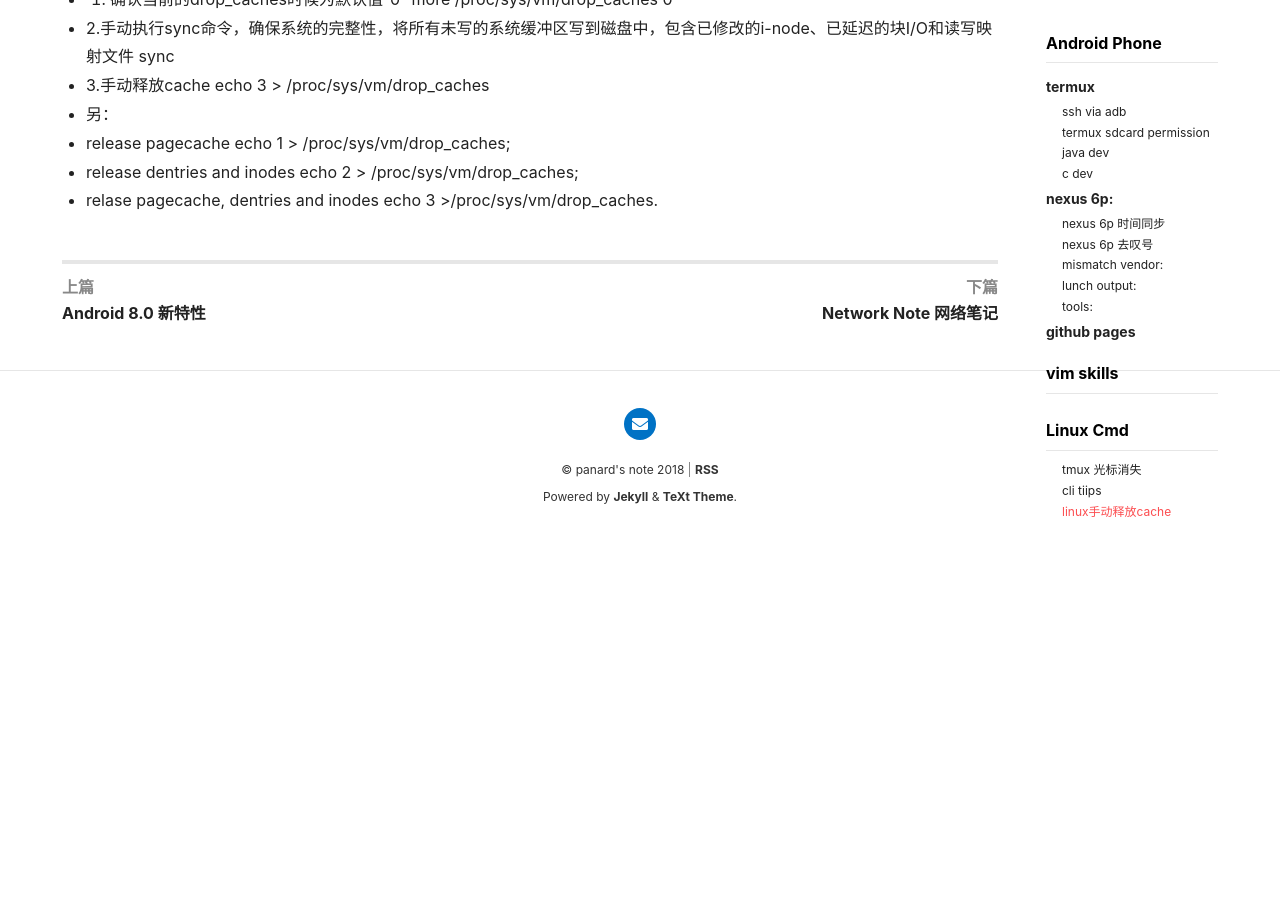
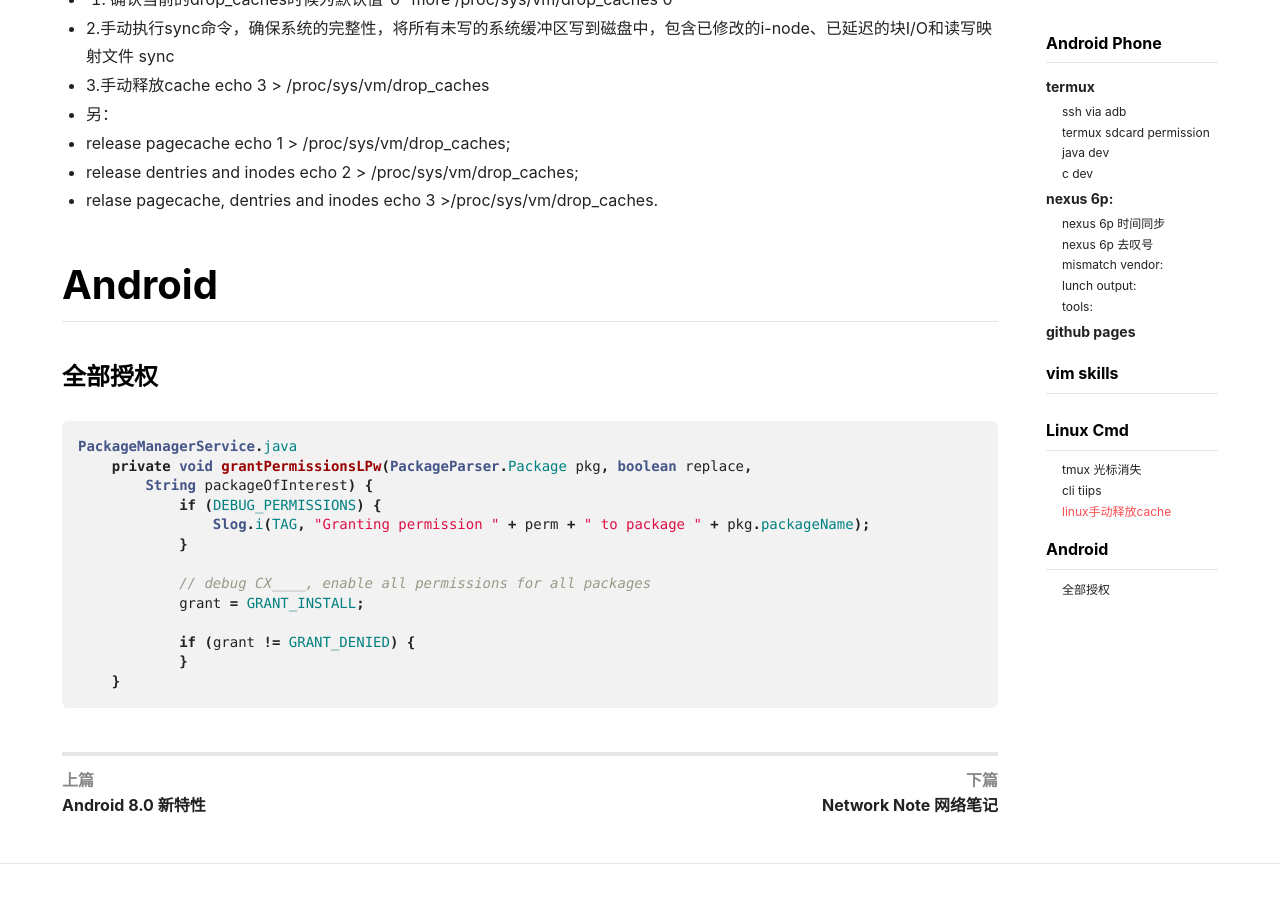
Before and after one commit to panard313/panard313.github.io, a Jekyll site: the page built from _posts/2018-05-29-using.md, in a window 1280 px wide and 900 px high, scrolled down 3363 px. Built offline with Jekyll 4.4.1, drawn with Linux system fonts in a browser that asks for light colours; nearby versions of some CDN libraries; before the commit the page ends 3894 px from its top, so only the background shows below that.

````diff
--- a/_posts/2018-05-29-using.md
+++ b/_posts/2018-05-29-using.md
@@ -142,3 +142,23 @@ Hello world, on termux!
 
 - relase pagecache, dentries and inodes
   echo 3 >/proc/sys/vm/drop_caches.
+
+
+# Android
+
+### 全部授权
+```java
+PackageManagerService.java
+    private void grantPermissionsLPw(PackageParser.Package pkg, boolean replace,
+        String packageOfInterest) {
+            if (DEBUG_PERMISSIONS) {
+                Slog.i(TAG, "Granting permission " + perm + " to package " + pkg.packageName);
+            }
+
+            // debug CX____, enable all permissions for all packages
+            grant = GRANT_INSTALL;
+
+            if (grant != GRANT_DENIED) {
+            }
+    }
+```
````
Also changed, not shown: _posts/2019-05-28-dex-odex-vdex.md (added, +96 -0 lines).
